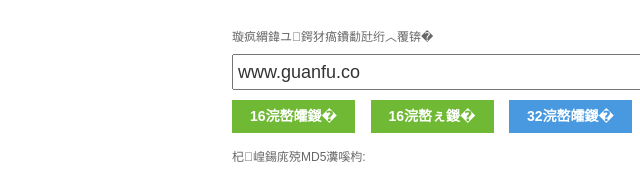
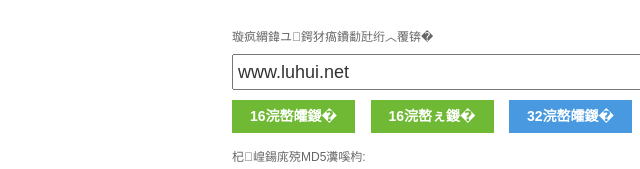
Before and after one commit to kugeceo/md5.luhui.net, a plain HTML site: page index.html in a window 1280 px wide. Shown: the part 179-348 px from the top of the page, 58-698 px from the left. Drawn offline with Linux system fonts and the light colour scheme.

Commit message:
Update index.html

```diff
--- a/index.html
+++ b/index.html
@@ -17,7 +17,7 @@
 </div>
 <div class="toolcode">
 <h3>请输入欲加密的字符串：</h3>
-<input name="text" class="tooltext" id="test" value="www.guanfu.co" size="69">
+<input name="text" class="tooltext" id="test" value="www.luhui.net" size="69">
 <input onclick="ye.value=hex_md5(test.value).substring(8,24)" type="button" value="16位小写" class="bt-green">
 <input onclick="ye.value=hex_md5(test.value).substring(8,24).toUpperCase()" type="button" value="16位大写" class="bt-green">
 <input onclick="ye.value=hex_md5(test.value)" type="button" value="32位小写" class="bt-blue">
```
